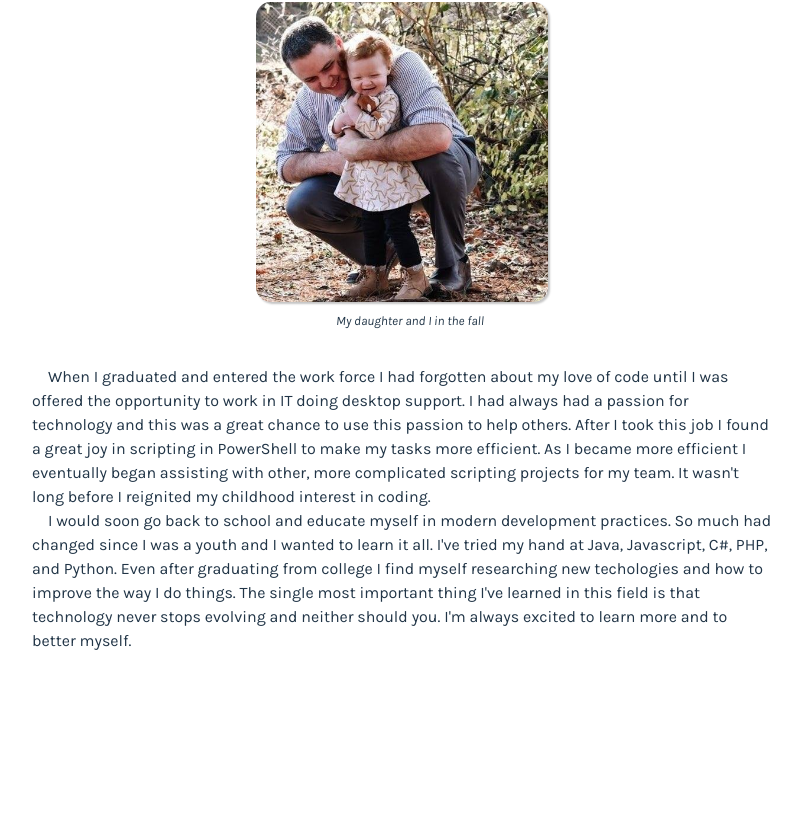
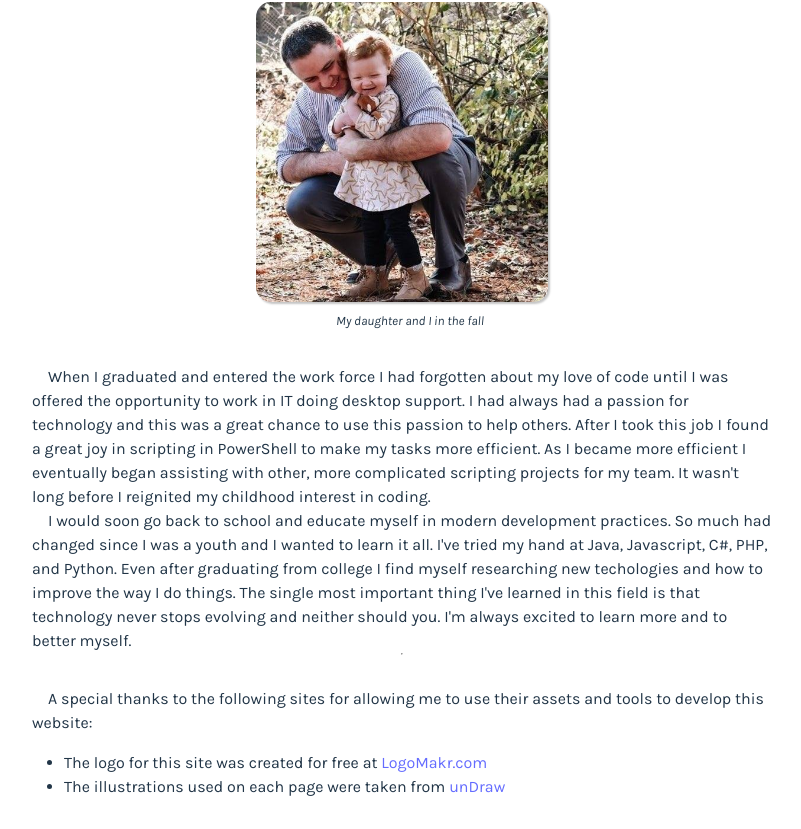
Before and after one commit to sdole86/Portfolio, a React (Vite) app: page /about in a window 1280 px wide. Shown: the part 813-1642 px from the top of the page, without its empty margins (238-1039 px from the left). Before the commit the page ends 1496 px from the top, so only its background shows below. Built offline with nearby package versions, Linux system fonts and the light colour scheme.

Commit message:
Updated opening comment about the current time to reflect late evening viewings Updated SVG asset Added special thank you to the About me section to give credit to the sites that contributed assets

```diff
--- a/index.html
+++ b/index.html
@@ -2,7 +2,7 @@
 <html lang="en">
   <head>
     <meta charset="UTF-8" />
-    <link rel="icon" type="image/svg+xml" href="/vite.svg" />
+    <link rel="icon" type="image/svg+xml" href="/logo.svg" />
     <meta name="viewport" content="width=device-width, initial-scale=1.0" />
     <link rel="stylesheet" href="https://cdnjs.cloudflare.com/ajax/libs/font-awesome/4.7.0/css/font-awesome.min.css">
     <title>Living on the Dole</title>
--- a/src/components/About.jsx
+++ b/src/components/About.jsx
@@ -19,7 +19,14 @@ export default function About() {
             </div>
             <p>When I graduated and entered the work force I had forgotten about my love of code until I was offered the opportunity to work in IT doing desktop support. I had always had a passion for technology and this was a great chance to use this passion to help others. After I took this job I found a great joy in scripting in PowerShell to make my tasks more efficient. As I became more efficient I eventually began assisting with other, more complicated scripting projects for my team. It wasn't long before I reignited my childhood interest in coding. </p>
             <p>I would soon go back to school and educate myself in modern development practices. So much had changed since I was a youth and I wanted to learn it all. I've tried my hand at Java, Javascript, C#, PHP, and Python. Even after graduating from college I find myself researching new techologies and how to improve the way I do things. The single most important thing I've learned in this field is that technology never stops evolving and neither should you. I'm always excited to learn more and to better myself.</p>
-
+            <hr></hr>
+            <div className="special-thanks">
+                <p>A special thanks to the following sites for allowing me to use their assets and tools to develop this website:</p>
+                <ul>
+                    <li>The logo for this site was created for free at <a href="LogoMakr.com">LogoMakr.com</a></li>
+                    <li>The illustrations used on each page were taken from <a href="https://undraw.co/">unDraw</a></li>
+                </ul>
+            </div>
         </div>
     )
 
--- a/src/components/Home.jsx
+++ b/src/components/Home.jsx
@@ -5,7 +5,7 @@ import developer from "/src/assets/undraw_developer.svg"
 export default function Home() {
 
     let currentHour = new Date().getHours()
-    let greeting = "Good " + (currentHour < 12 ? 'morning!' :  currentHour < 18 ? 'afternoon!' : 'evening!')
+    let greeting = "Good " + (currentHour < 2 ? 'evening!' : currentHour < 12 ? 'morning!' :  currentHour < 18 ? 'afternoon!' : 'evening!')
 
     return (
         <div className="home">
--- a/src/components/Projects.jsx
+++ b/src/components/Projects.jsx
@@ -7,7 +7,6 @@ import "/src/styles/projects.css"
 export default function Resume() {
 
     const [projectType, setProjectType] = React.useState("")
-    const asp = getProjects("ASP.Net")
 
 
 
--- a/src/styles.css
+++ b/src/styles.css
@@ -161,6 +161,15 @@ article h1 {
   margin: 0;
 }
 
+.special-thanks {
+  margin-top: 2rem;
+}
+
+.special-thanks ul {
+  margin-top: 1rem;
+  padding: 0 2rem;
+}
+
 @media screen and (min-width: 769px) {
 
   body {
```
Also changed, not shown: public/logo.svg (added).
